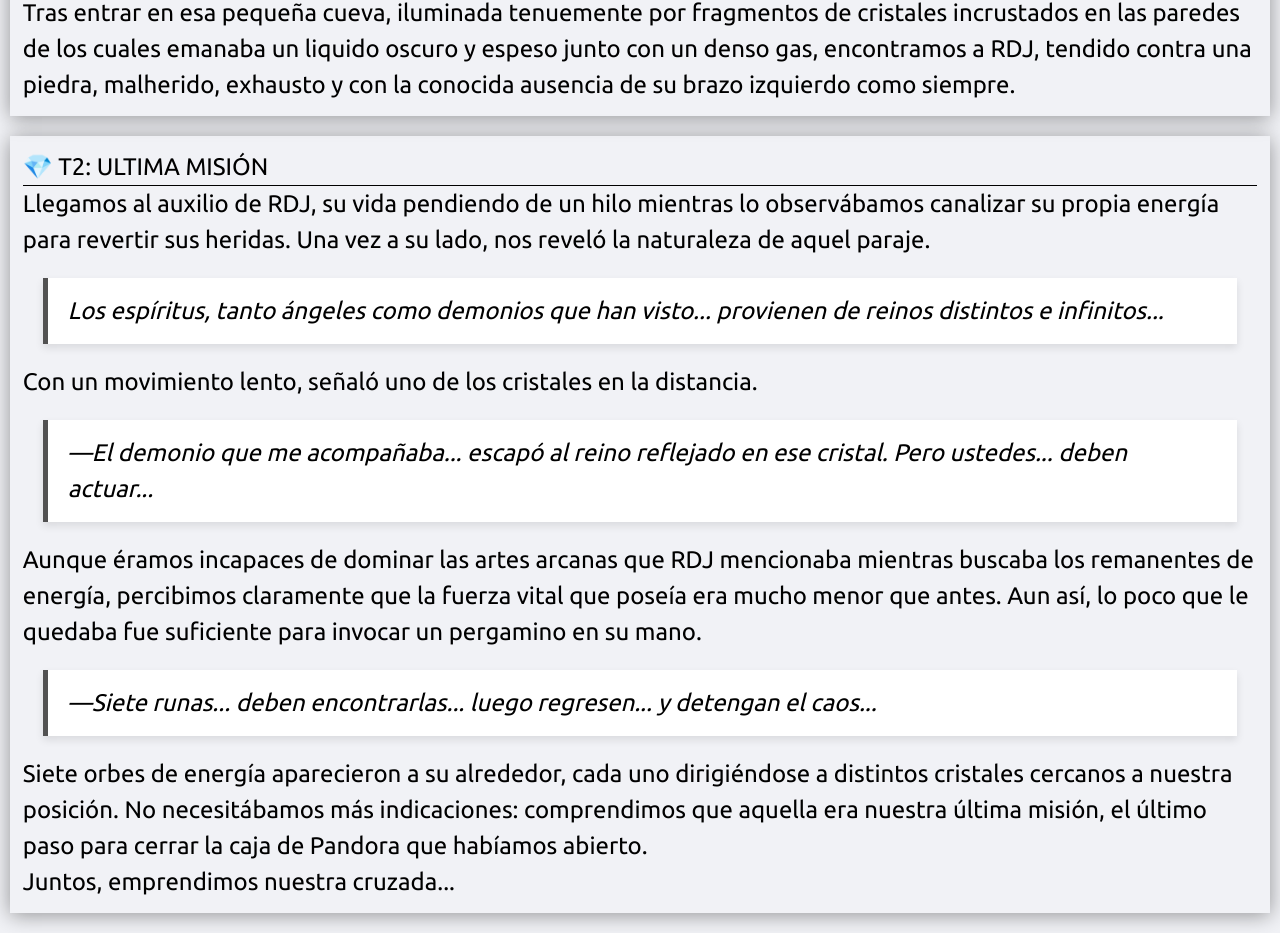
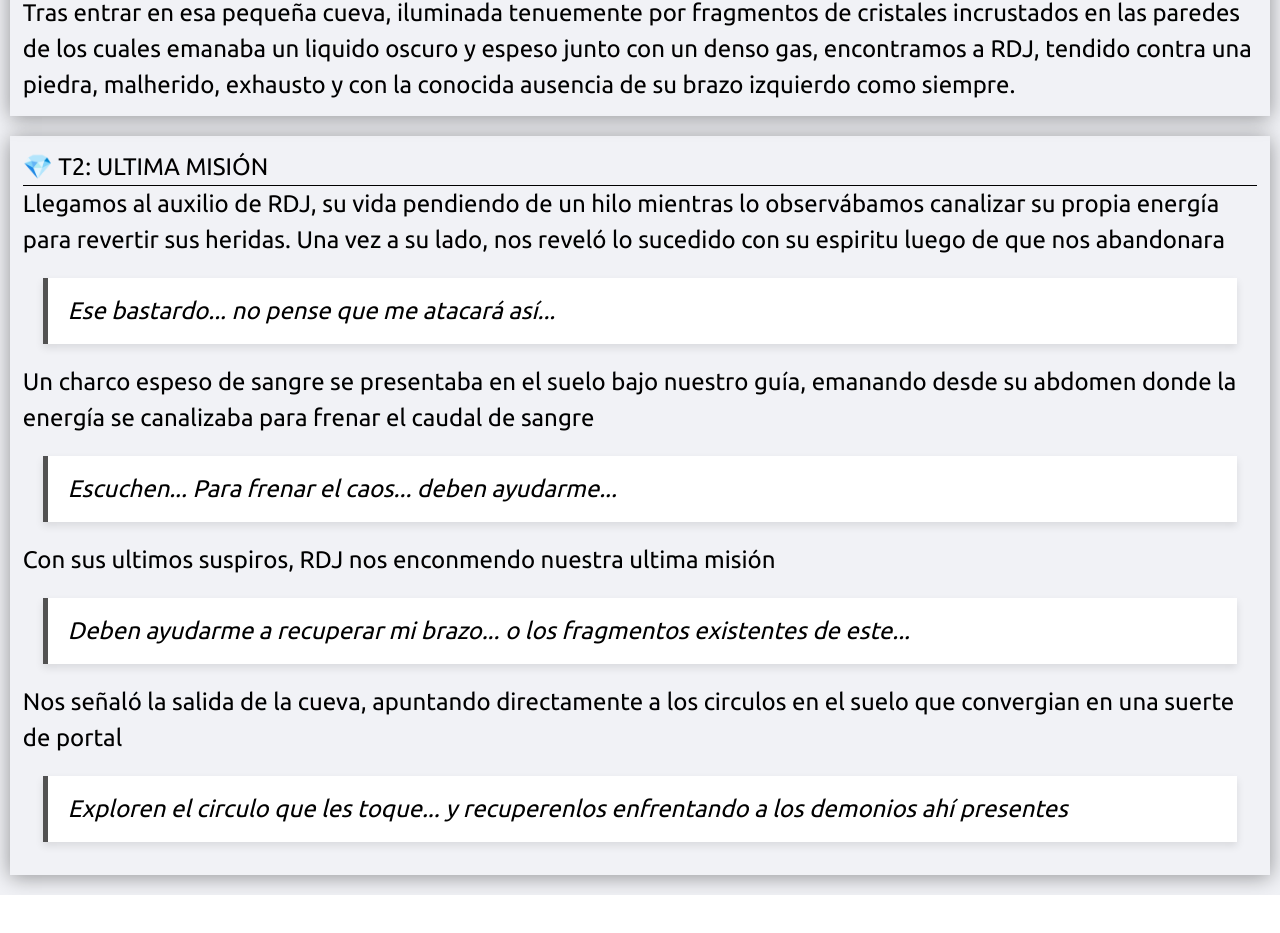
Before and after one commit to francogarcino/frontend-api, a React (Create React App) app: page /verdad in a window 1280 px wide. Shown: the part 991-1924 px from the top of the page. After the commit the page ends 1886 px from the top, so only its background shows below. Built offline with nearby package versions, Linux system fonts and the light colour scheme; no server answers.

Commit message:
lore refactor (p2)

```diff
--- a/src/views/Bunker.js
+++ b/src/views/Bunker.js
@@ -10,7 +10,7 @@ export default function Bunker() {
     const goHome = () => { navigate("/") }
 
     const [docs, setDocs] = useState([]);
-    const [msg, setMsg] = useState("Seleccione el reino a explorar");
+    const [msg, setMsg] = useState("Seleccione el circulo a explorar");
 
     const fetchFrom = (uri) => {
         setDocs([])
@@ -21,13 +21,13 @@ export default function Bunker() {
                 origin: mapUri(uri)
             }));
             setDocs(spirits)
-        }).catch(e => console.log(`El reino ${uri} esta fuera de tu comprensión...`));
+        }).catch(e => console.log(`El circulo ${uri} esta fuera de tu comprensión...`));
     }
 
     return (
         <div className="page">
             <div className="elems-in-row margined underlined">
-                <div className="text title"> 🌌 Reinos Arcanos </div>
+                <div className="text title"> 🌌 Circulos del infierno </div>
                 <button className="back-btn text" onClick={goHome}> Retornar al nexo </button>
             </div>
             <div className="margined btn-container">
--- a/src/views/DefaultEndpoint.js
+++ b/src/views/DefaultEndpoint.js
@@ -16,7 +16,7 @@ export default function DefaultEndpoint() {
                 <button className="home-btn" onClick={goToLore}> ➡️ Sigamos a RDJ </button>
             </div>
             <div>
-                <button className="home-btn" onClick={goToBunker}> ✨ Explorar los reinos </button>
+                <button className="home-btn" onClick={goToBunker}> ✨ Explorar los circulos </button>
             </div>
         </div>
     )
--- a/src/views/Enunciado.js
+++ b/src/views/Enunciado.js
@@ -78,27 +78,32 @@ const revelacion = () => {
         <div className="margined lore">
             <div className="underlined"> 💎 T2: ULTIMA MISIÓN</div>
             Llegamos al auxilio de RDJ, su vida pendiendo de un hilo mientras lo observábamos canalizar su propia
-            energía para revertir sus heridas. Una vez a su lado, nos reveló la naturaleza de aquel paraje. <br/>
+            energía para revertir sus heridas. Una vez a su lado, nos reveló  lo sucedido con su espiritu luego
+            de que nos abandonara <br/>
 
             <div className="blockquote">
-                Los espíritus, tanto ángeles como demonios que han visto... provienen de reinos distintos e infinitos...
+                Ese bastardo... no pense que me atacará así...
             </div>
 
-            Con un movimiento lento, señaló uno de los cristales en la distancia. <br/>
+            Un charco espeso de sangre se presentaba en el suelo bajo nuestro guía, emanando desde su abdomen
+            donde la energía se canalizaba para frenar el caudal de sangre <br/>
 
             <div className="blockquote">
-                —El demonio que me acompañaba... escapó al reino reflejado en ese cristal. Pero ustedes... deben actuar...
+                Escuchen... Para frenar el caos... deben ayudarme...
             </div>
 
-            Aunque éramos incapaces de dominar las artes arcanas que RDJ mencionaba mientras buscaba los remanentes de energía, percibimos claramente que la fuerza vital que poseía era mucho menor que antes. Aun así, lo poco que le quedaba fue suficiente para invocar un pergamino en su mano. <br/>
+            Con sus ultimos suspiros, RDJ nos enconmendo nuestra ultima misión <br/>
 
             <div className="blockquote">
-                —Siete runas... deben encontrarlas... luego regresen... y detengan el caos...
+                Deben ayudarme a recuperar mi brazo... o los fragmentos existentes de este...
             </div>
 
-            Siete orbes de energía aparecieron a su alrededor, cada uno dirigiéndose a distintos cristales cercanos a nuestra posición. No necesitábamos más indicaciones: comprendimos que aquella era nuestra última misión, el último paso para cerrar la caja de Pandora que habíamos abierto. <br/>
+            Nos señaló la salida de la cueva, apuntando directamente a los circulos en el suelo que convergian en una suerte de portal
 
-            Juntos, emprendimos nuestra cruzada...
+            <div className="blockquote">
+                Exploren el circulo que les toque... y recuperenlos enfrentando a los demonios ahí presentes
+            </div>
+
         </div>
     )
 }
```
